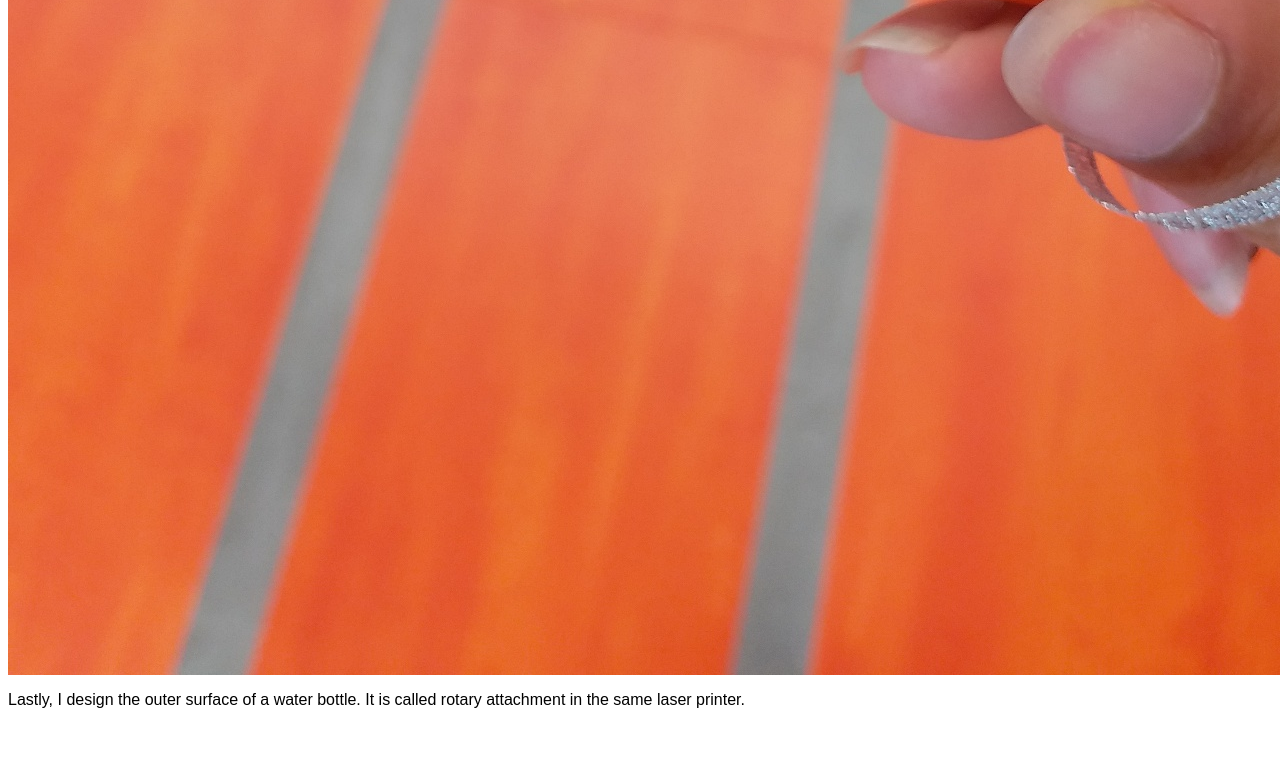
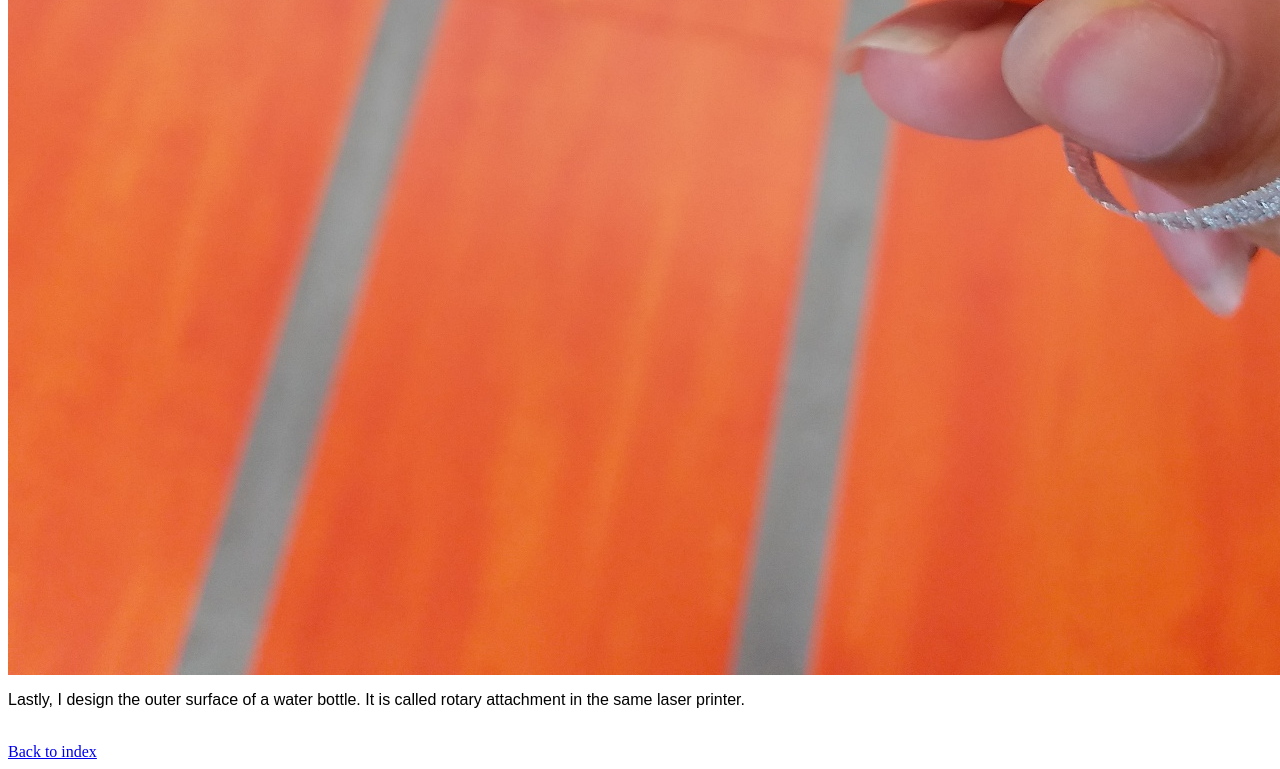
Before and after one commit to wrafab/Cheukh, a plain HTML site: page week4.html in a window 1280 px wide. Shown: the part 5643-6412 px from the top of the page. Before the commit the page ends 6368 px from the top, so only its background shows below. Drawn offline with Linux system fonts and the light colour scheme.

Commit message:
Update week4.html

```diff
--- a/week4.html
+++ b/week4.html
@@ -34,5 +34,8 @@
   <br>
 
   <p> Lastly, I design the outer surface of a water bottle. It is called rotary attachment in the same laser printer. </p>
+  <br>
+
+  <a href="index.html">Back to index</a>
 
 </html>
```
